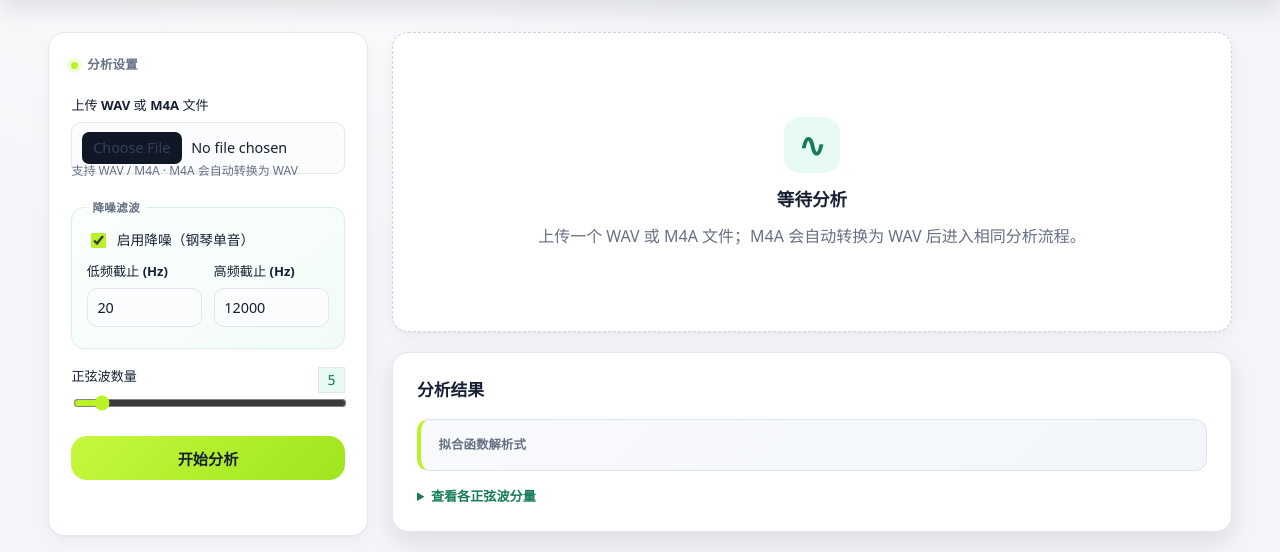
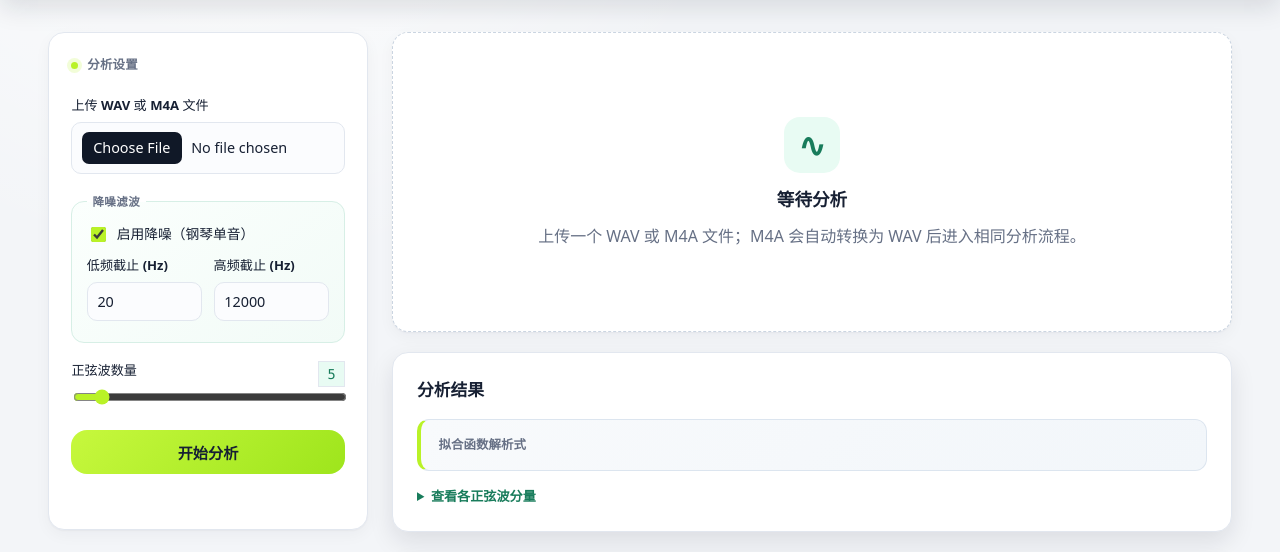
Before and after one commit to bansenbingo/Piano-tuning, a Flask app: page / in a window 1280 px wide. Shown: the part 84-636 px from the top of the page. Run offline with Flask 3, Linux system fonts and the light colour scheme.

Commit message:
2.4.1 Refine upload control styling

```diff
--- a/AudioWaveformAnalyzer/static/app.js
+++ b/AudioWaveformAnalyzer/static/app.js
@@ -12,7 +12,6 @@ const PALETTE = [
 ];
 
 const fileInput = document.querySelector("#file-input");
-const fileHelp = document.querySelector("#file-help");
 const denoiseToggle = document.querySelector("#denoise");
 const lowcutInput = document.querySelector("#lowcut");
 const highcutInput = document.querySelector("#highcut");
@@ -120,9 +119,3 @@ numComponents.addEventListener("input", () => {
   numValue.textContent = numComponents.value;
 });
 analyzeBtn.addEventListener("click", analyze);
-fileInput.addEventListener("change", () => {
-  const file = fileInput.files[0];
-  fileHelp.textContent = file
-    ? `${file.name} · ${(file.size / 1024 / 1024).toFixed(2)} MB`
-    : "支持 WAV / M4A · M4A 会自动转换为 WAV";
-});
--- a/AudioWaveformAnalyzer/static/style.css
+++ b/AudioWaveformAnalyzer/static/style.css
@@ -207,7 +207,7 @@ input[type="file"]::file-selector-button {
   border: 0;
   border-radius: 7px;
   background: var(--navy);
-  color: #ffffff;
+  color: #ffffff !important;
   color: var(--secondary-foreground);
   font-family: inherit;
   padding: 0.4rem 0.7rem;
@@ -272,12 +272,6 @@ input[type="range"] {
   height: 15px;
   accent-color: var(--primary);
   cursor: pointer;
-}
-
-.field-help {
-  margin: -0.75rem 0 1.15rem;
-  color: var(--muted-foreground);
-  font-size: 0.75rem;
 }
 
 .filter-cuts {
--- a/AudioWaveformAnalyzer/templates/index.html
+++ b/AudioWaveformAnalyzer/templates/index.html
@@ -27,7 +27,6 @@
         <div class="field">
           <label for="file-input">上传 WAV 或 M4A 文件</label>
           <input type="file" id="file-input" accept=".wav,.m4a,audio/wav,audio/x-wav,audio/mp4,audio/x-m4a" required>
-          <p id="file-help" class="field-help">支持 WAV / M4A · M4A 会自动转换为 WAV</p>
         </div>
 
         <fieldset class="filter-group">
```
